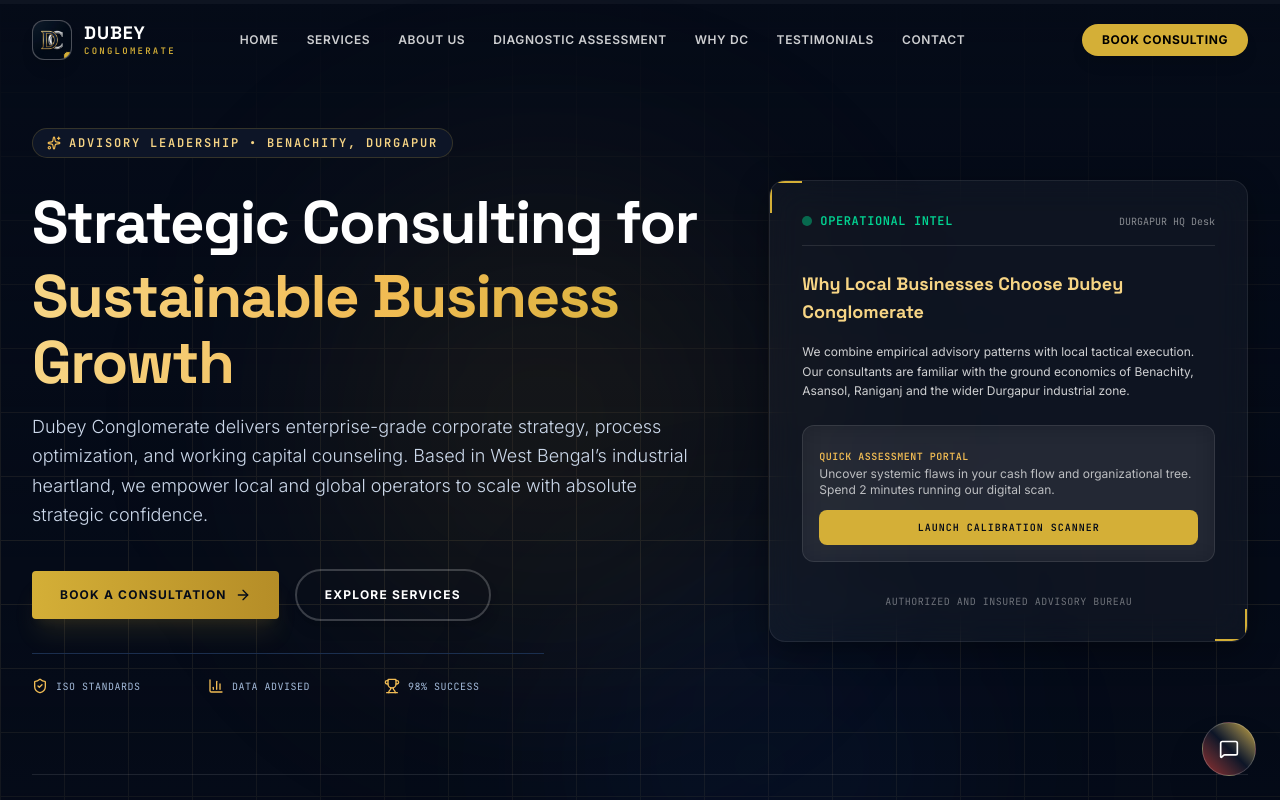
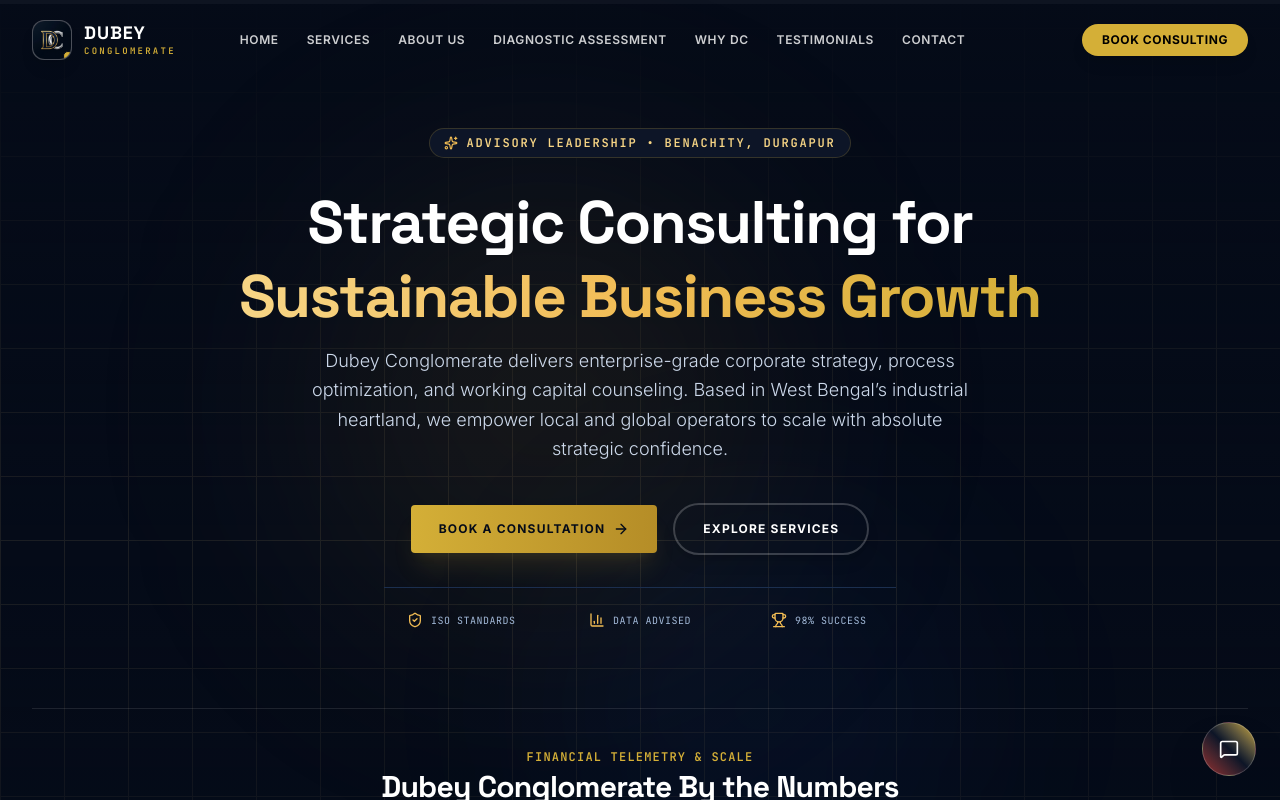
Before and after one commit to iamanekait/Dubey-Conglomerate, a React (Vite) app: page / in a window 1280 px wide. Shown: the top 800 px of the page. Built offline with nearby package versions, Linux system fonts and the light colour scheme.

Commit message:
feat(ui): refactor hero section layout
Update Hero component layout to be centered and make the assessment action optional.

```diff
--- a/src/components/Hero.tsx
+++ b/src/components/Hero.tsx
@@ -4,7 +4,7 @@ import { METRICS } from '../data';
 
 interface HeroProps {
   onOpenBooking: () => void;
-  onOpenAssessment: () => void;
+  onOpenAssessment?: () => void;
 }
 
 export default function Hero({ onOpenBooking, onOpenAssessment }: HeroProps) {
@@ -48,10 +48,10 @@ export default function Hero({ onOpenBooking, onOpenAssessment }: HeroProps) {
       />
 
       <div className="relative z-10 max-w-7xl mx-auto px-4 sm:px-6 lg:px-8 flex-grow flex flex-col justify-center">
-        <div className="grid grid-cols-1 lg:grid-cols-12 gap-12 items-center">
+        <div className="flex flex-col items-center text-center max-w-4xl mx-auto space-y-8">
 
           {/* Main Hero Copystack */}
-          <div className="lg:col-span-7 space-y-8">
+          <div className="space-y-8 flex flex-col items-center">
             <motion.div
               initial={{ opacity: 0, y: 15 }}
               animate={{ opacity: 1, y: 0 }}
@@ -68,7 +68,7 @@ export default function Hero({ onOpenBooking, onOpenAssessment }: HeroProps) {
               initial={{ opacity: 0, y: 20 }}
               animate={{ opacity: 1, y: 0 }}
               transition={{ duration: 0.6, delay: 0.1 }}
-              className="space-y-4"
+              className="space-y-4 flex flex-col items-center"
             >
               <h1 className="font-display text-4xl sm:text-5xl lg:text-6xl font-bold tracking-tight leading-[1.1] text-white">
                 Strategic Consulting for
@@ -88,7 +88,7 @@ export default function Hero({ onOpenBooking, onOpenAssessment }: HeroProps) {
               initial={{ opacity: 0, y: 20 }}
               animate={{ opacity: 1, y: 0 }}
               transition={{ duration: 0.6, delay: 0.2 }}
-              className="flex flex-col sm:flex-row items-stretch sm:items-center gap-4 pt-2"
+              className="flex flex-col sm:flex-row items-stretch sm:items-center justify-center gap-4 pt-2 w-full max-w-md sm:max-w-none"
             >
               <button
                 onClick={onOpenBooking}
@@ -111,7 +111,7 @@ export default function Hero({ onOpenBooking, onOpenAssessment }: HeroProps) {
               initial={{ opacity: 0 }}
               animate={{ opacity: 1 }}
               transition={{ duration: 0.8, delay: 0.3 }}
-              className="grid grid-cols-3 gap-4 pt-6 border-t border-corp-navy-800 max-w-lg"
+              className="grid grid-cols-3 gap-6 pt-6 border-t border-corp-navy-800 w-full max-w-lg justify-items-center"
             >
               <div className="flex items-center space-x-2">
                 <ShieldCheck className="w-4 h-4 text-corp-gold-400 flex-shrink-0" />
@@ -124,62 +124,6 @@ export default function Hero({ onOpenBooking, onOpenAssessment }: HeroProps) {
               <div className="flex items-center space-x-2">
                 <Trophy className="w-4 h-4 text-corp-gold-400 flex-shrink-0" />
                 <span className="text-[10px] uppercase font-mono tracking-wider text-corp-navy-300">98% Success</span>
-              </div>
-            </motion.div>
-          </div>
-
-          {/* Right Interactive Premium Container Frame */}
-          <div className="lg:col-span-5 relative mt-6 lg:mt-0">
-            <motion.div
-              initial={{ opacity: 0, scale: 0.95 }}
-              animate={{ opacity: 1, scale: 1 }}
-              transition={{ duration: 0.8 }}
-              className="backdrop-blur-xl bg-white/10 border border-white/20 p-6 sm:p-8 rounded-2xl relative shadow-2xl overflow-hidden glass-panel-glow"
-            >
-              {/* Highlight Corner Brackets */}
-              <div className="absolute top-0 left-0 w-8 h-8 border-t-2 border-l-2 border-corp-gold-500" />
-              <div className="absolute bottom-0 right-0 w-8 h-8 border-b-2 border-r-2 border-corp-gold-500" />
-
-              <div className="space-y-6">
-                <div className="flex justify-between items-center pb-4 border-b border-white/10">
-                  <div className="flex items-center space-x-2">
-                    <span className="w-2.5 h-2.5 rounded-full bg-emerald-500 animate-pulse"></span>
-                    <span className="text-xs font-mono font-semibold tracking-wider text-emerald-400">OPERATIONAL INTEL</span>
-                  </div>
-                  <span className="text-[10px] font-mono text-white/50">DURGAPUR HQ Desk</span>
-                </div>
-
-                <div className="space-y-4">
-                  <h3 className="font-display text-lg font-bold text-corp-gold-300">
-                    Why Local Businesses Choose Dubey Conglomerate
-                  </h3>
-                  <p className="text-xs text-white/80 leading-relaxed">
-                    We combine empirical advisory patterns with local tactical execution. Our consultants are familiar
-                    with the ground economics of Benachity, Asansol, Raniganj and the wider Durgapur industrial zone.
-                  </p>
-                </div>
-
-                {/* Micro Calculator / Inline CTA widget */}
-                <div className="p-4 backdrop-blur-md bg-white/5 rounded-xl border border-white/10 space-y-3">
-                  <span className="text-[10px] font-mono uppercase text-corp-gold-400 tracking-wider font-bold">
-                    Quick Assessment Portal
-                  </span>
-                  <p className="text-xs text-white/70">
-                    Uncover systemic flaws in your cash flow and organizational tree. Spend 2 minutes running our digital scan.
-                  </p>
-                  <button
-                    onClick={onOpenAssessment}
-                    className="w-full py-2.5 bg-corp-gold-500 text-corp-navy-950 rounded-lg hover:scale-105 active:scale-95 text-[10px] font-mono uppercase tracking-widest font-bold transition-all cursor-pointer"
-                  >
-                    Launch Calibration Scanner
-                  </button>
-                </div>
-
-                <div className="pt-2">
-                  <span className="block text-[10px] font-mono uppercase tracking-wider text-white/40 text-center">
-                    Authorized and Insured advisory bureau
-                  </span>
-                </div>
               </div>
             </motion.div>
           </div>
```
